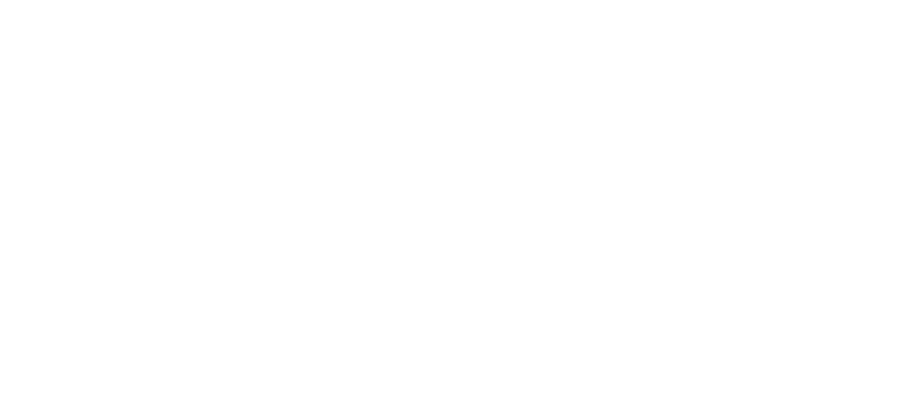
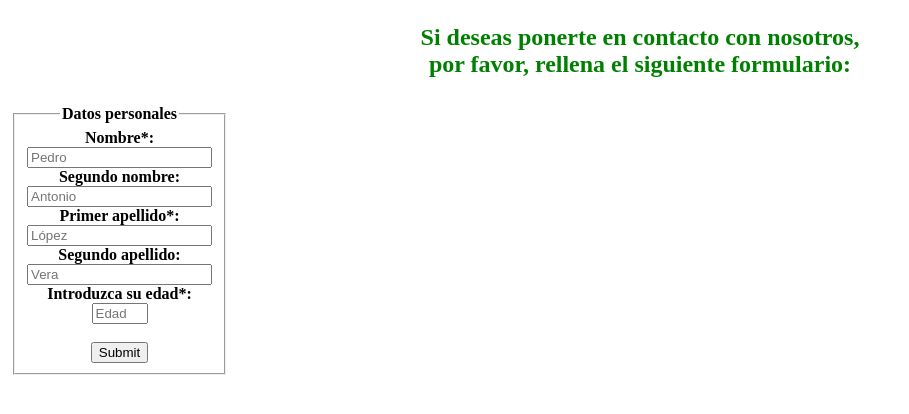
Before and after one commit to TatianaLB/practica-2, a plain HTML site: page docs/Formulario.html in a window 1280 px wide. Shown: the whole page, without its empty margins (0-909 px from the left). Drawn offline with Linux system fonts and the light colour scheme.

Commit message:
Añadiendo más partes de la práctica

```diff
--- a/docs/Formulario.html
+++ b/docs/Formulario.html
@@ -1,10 +1,41 @@
 <!DOCTYPE html>
 <html lang="en">
 <head>
-    <meta charset="UTF-8">
-    <title>Title</title>
+    <title>Formulario - INDITEX</title>
+    <meta charset="utf-8">
 </head>
 <body>
+<center>
+<h2><p style="color:green;">Si deseas ponerte en contacto con nosotros,<br>por favor, rellena el siguiente formulario:</p></h2>
+</center>
+
+<table>
+    <thead>
+        <th>
+
+        <form action="/your_backend_url" method="post" enctype="application/x-www-form-urlencoded">
+            <fieldset>
+                <legend>Datos personales</legend>
+                <label for="fname">Nombre*:</label><br>
+                <input type="text" id="fname" name="fname" required="required" placeholder="Pedro"><br>
+                <label for="fsecname">Segundo nombre:</label><br>
+                <input type="text" id="fsecname" name="fname" placeholder="Antonio"><br>
+                <label for="lname">Primer apellido*:</label><br>
+                <input type="text" id="lname" name="lname" required="required" placeholder="López"><br>
+                <label for="lsecname">Segundo apellido:</label><br>
+                <input type="text" id="lsecname" name="lname" placeholder="Vera"><br>
+                <label for="age">Introduzca su edad*: </label> <br>
+                <input type="number" id="age" value="" placeholder="Edad" required="required" min="18" max="70">
+                <br><br>
+                <input type="submit" value="Submit">
+            </fieldset>
+
+        </form>
+        </th>
+        <th>
+
+        </th>
+
 
 </body>
 </html>
```
Also changed, not shown: docs/Capital.html (+1 -1 lines), docs/Caracteristicas.html (+1 -1 lines), docs/Filiales.html (+1 -1 lines), docs/Mision.html (+1 -1 lines), docs/Sueldo.html (+1 -1 lines), 2 other files.
